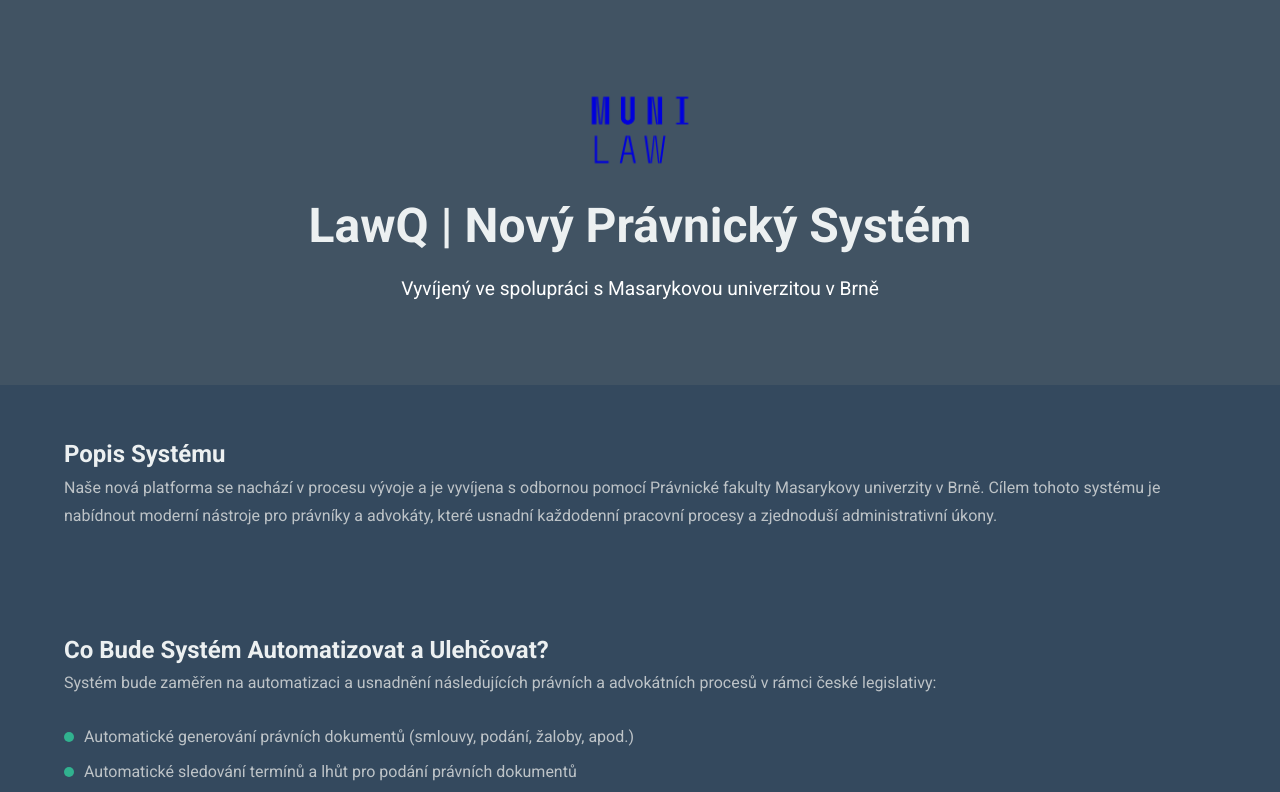
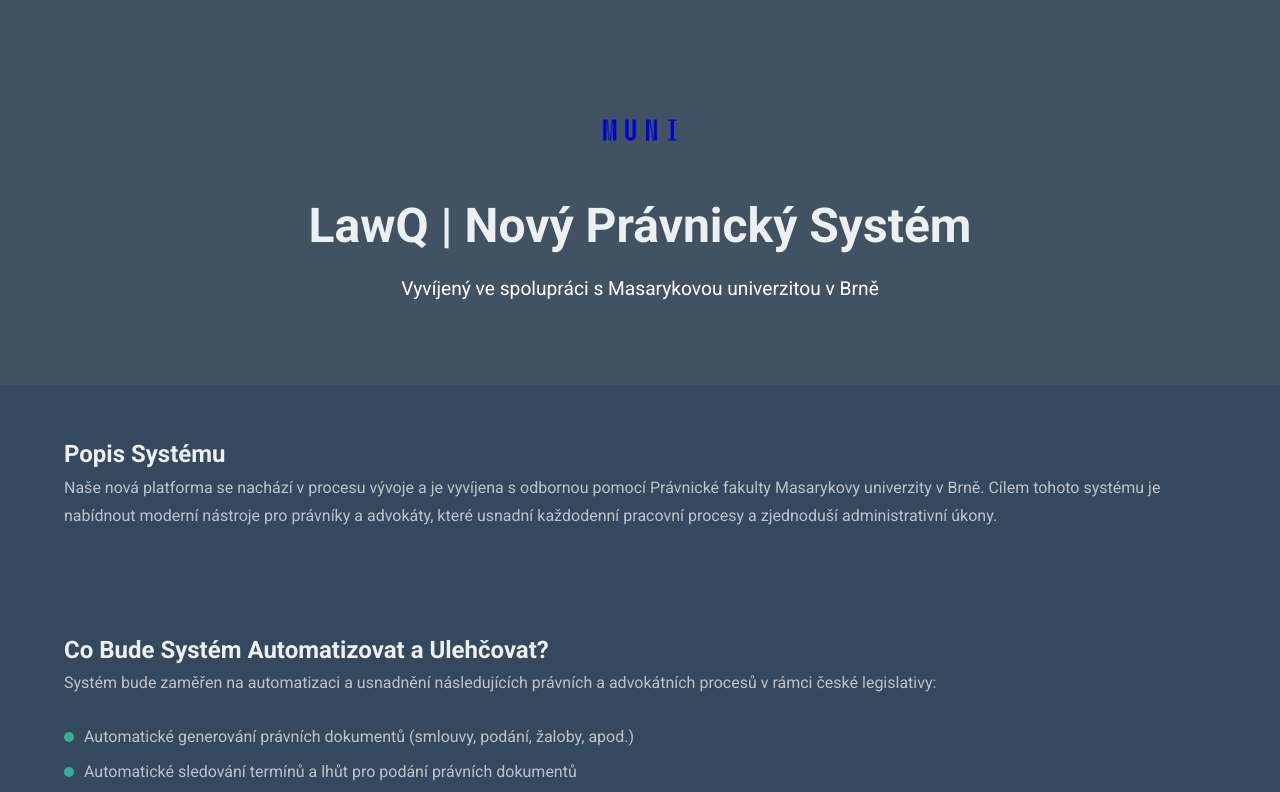
Before and after one commit to tomaslakavsky/law-q, a plain HTML site: page index.html in a window 1280 px wide. Shown: the top 792 px of the page. Drawn offline with Linux system fonts and the light colour scheme.

Commit message:
fix: image import

```diff
--- a/index.html
+++ b/index.html
@@ -202,7 +202,7 @@
   <body>
     <div class="hero">
       <div class="container">
-        <img src="./munilaw2.png" alt="" height="100px" />
+        <img src="./logo-muni.webp" alt="" height="100px" />
         <h1>LawQ | Nový Právnický Systém</h1>
         <p>Vyvíjený ve spolupráci s Masarykovou univerzitou v Brně</p>
       </div>
```
